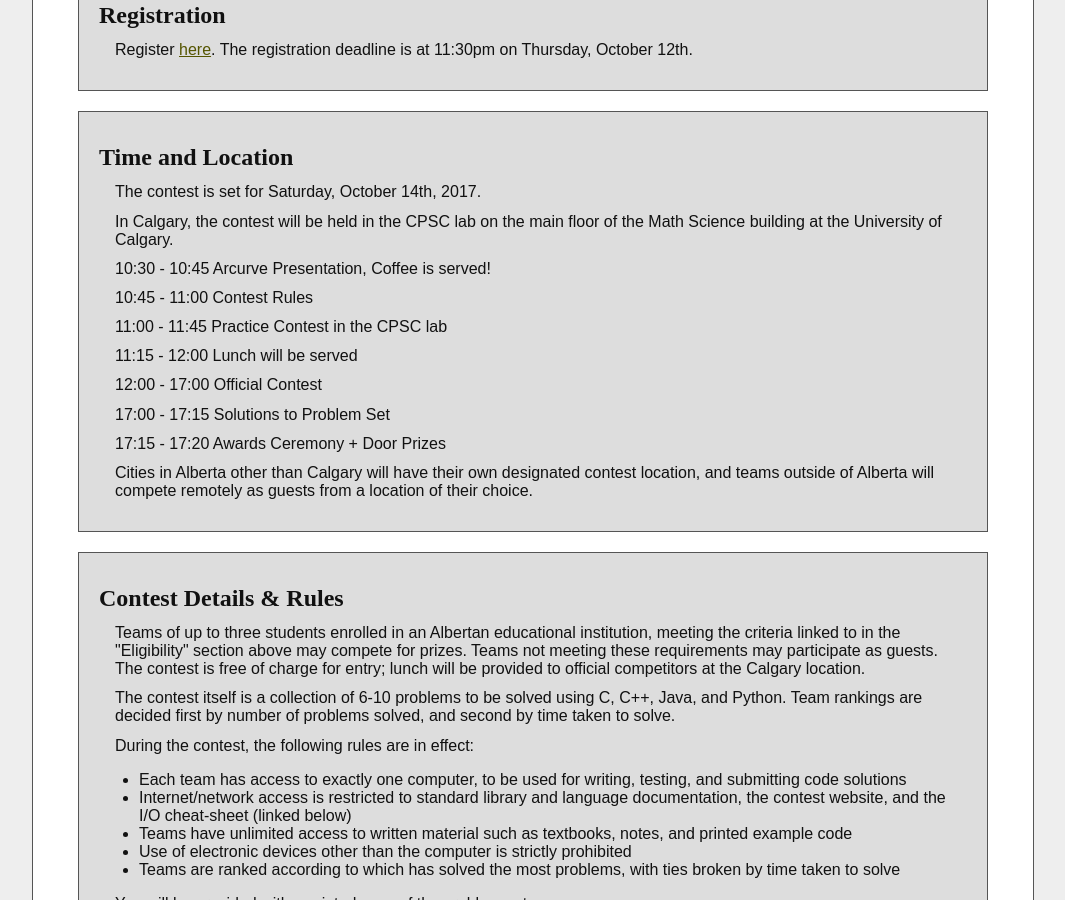
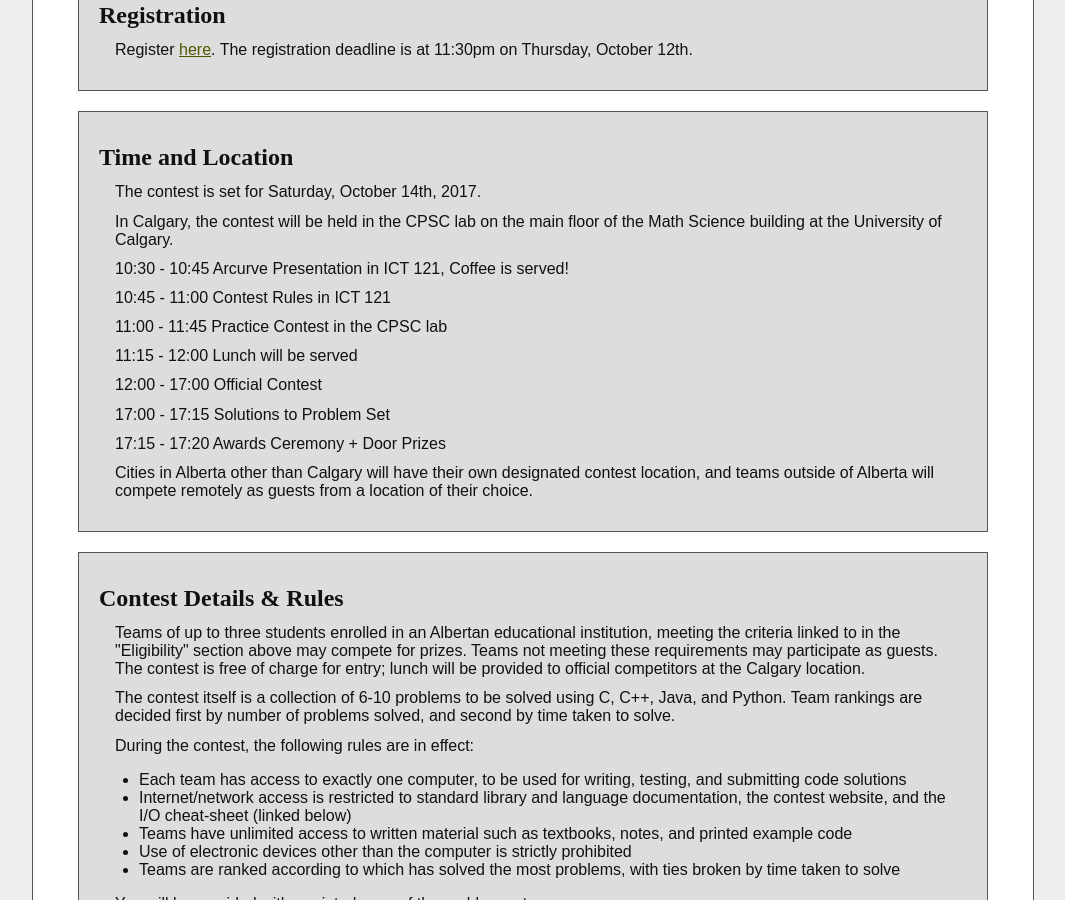
Before and after one commit to ProblemSolvingClub/psc-website, a Jekyll site: the page contests/acpc/2017/index.html, which Jekyll copies as it is, in a window 1280 px wide and 900 px high, scrolled down 1044 px. Shown: the whole window, without its empty margins (107-1172 px from the left). Built offline with Jekyll 4.4.1, drawn with Linux system fonts in a browser that asks for light colours; some web fonts are replaced.

Commit message:
Add location to ICT

```diff
--- a/contests/acpc/2017/index.html
+++ b/contests/acpc/2017/index.html
@@ -108,9 +108,9 @@
                 In Calgary, the contest will be held in the CPSC lab on the main floor of the Math Science building at the University of Calgary.
             </p>
             <p>
-                10:30 - 10:45   Arcurve Presentation, Coffee is served!</p>
+                10:30 - 10:45   Arcurve Presentation in ICT 121, Coffee is served! </p>
             <p>
-                10:45 - 11:00   Contest Rules
+                10:45 - 11:00   Contest Rules in ICT 121
             </p>
             <p>
                 11:00 - 11:45   Practice Contest in the CPSC lab
```
